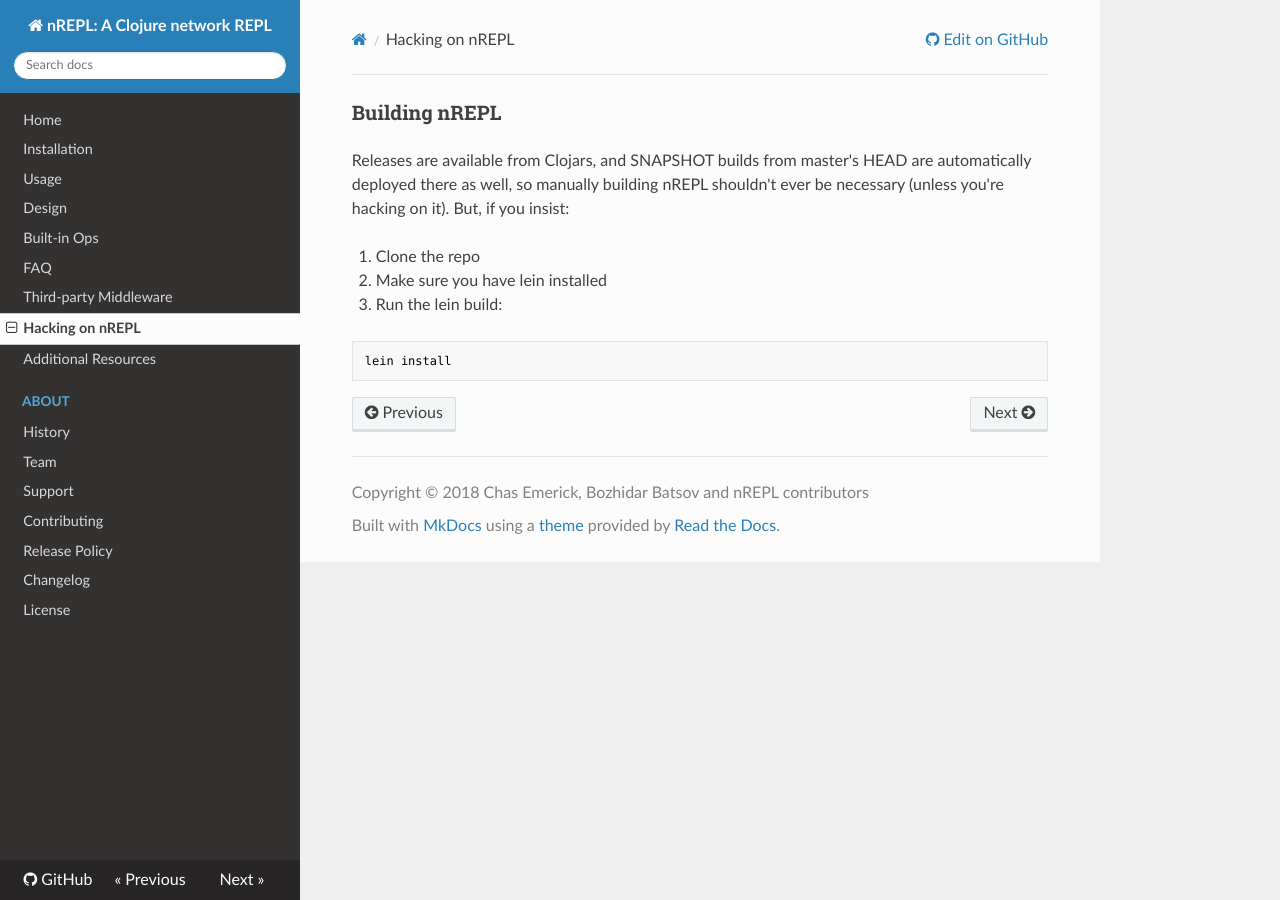
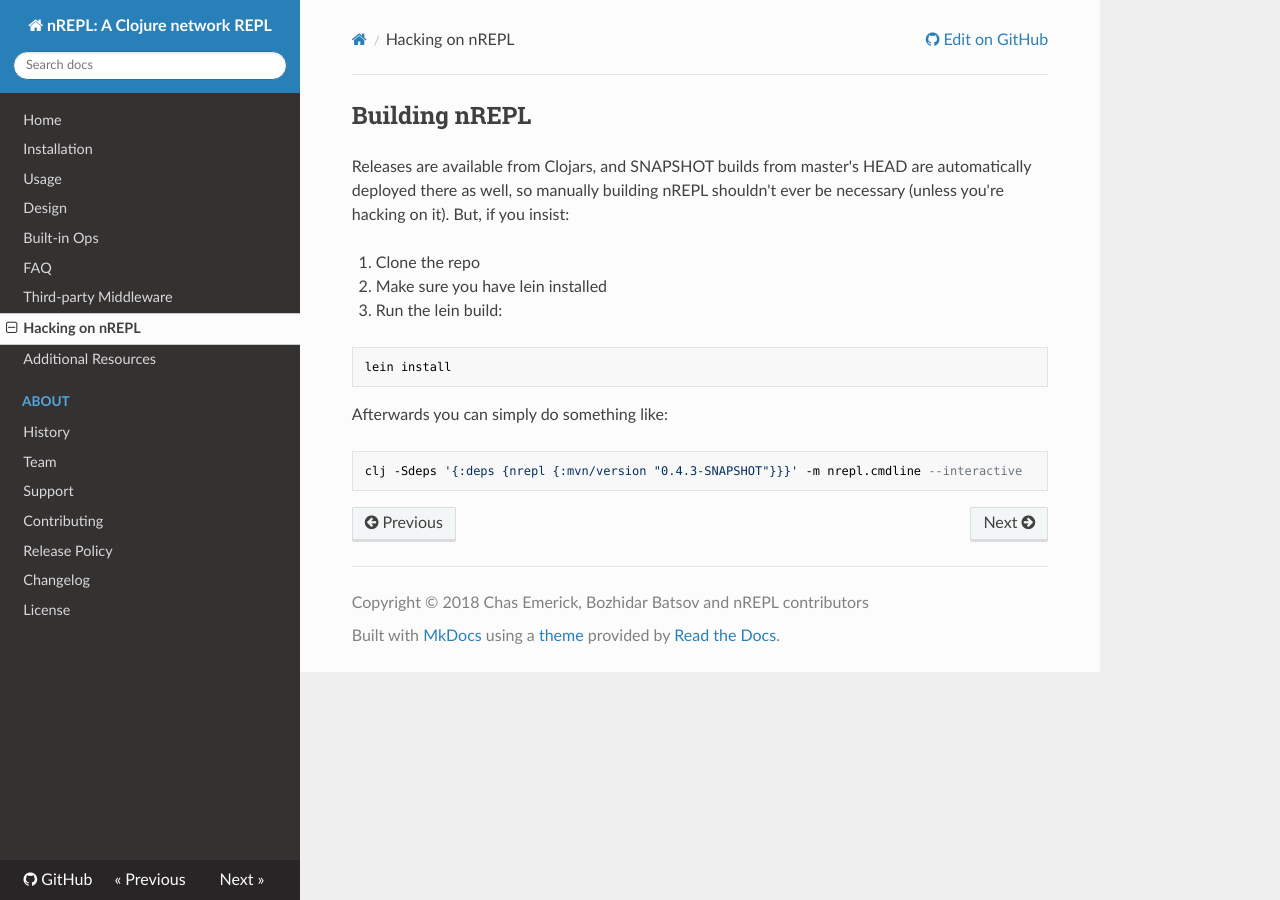
Before and after one commit to nrepl/nrepl, an MkDocs documentation site: the page built from doc/hacking_on_nrepl.md, in a window 1280 px wide. Built offline with MkDocs 1.6.1, drawn with Linux system fonts in a browser that asks for light colours; nearby versions of some CDN libraries; old or Windows-style settings are respelled for this version of MkDocs.

Commit message:
Extend a bit the instructions about hacking on nREPL

````diff
--- a/doc/hacking_on_nrepl.md
+++ b/doc/hacking_on_nrepl.md
@@ -1,4 +1,4 @@
-### Building nREPL
+## Building nREPL
 
 Releases are available from Clojars, and SNAPSHOT builds from master's
 HEAD are automatically deployed there as well, so manually building
@@ -12,3 +12,9 @@ if you insist:
 ```
 lein install
 ```
+
+Afterwards you can simply do something like:
+
+```
+clj -Sdeps '{:deps {nrepl {:mvn/version "0.4.3-SNAPSHOT"}}}' -m nrepl.cmdline --interactive
+```
````
